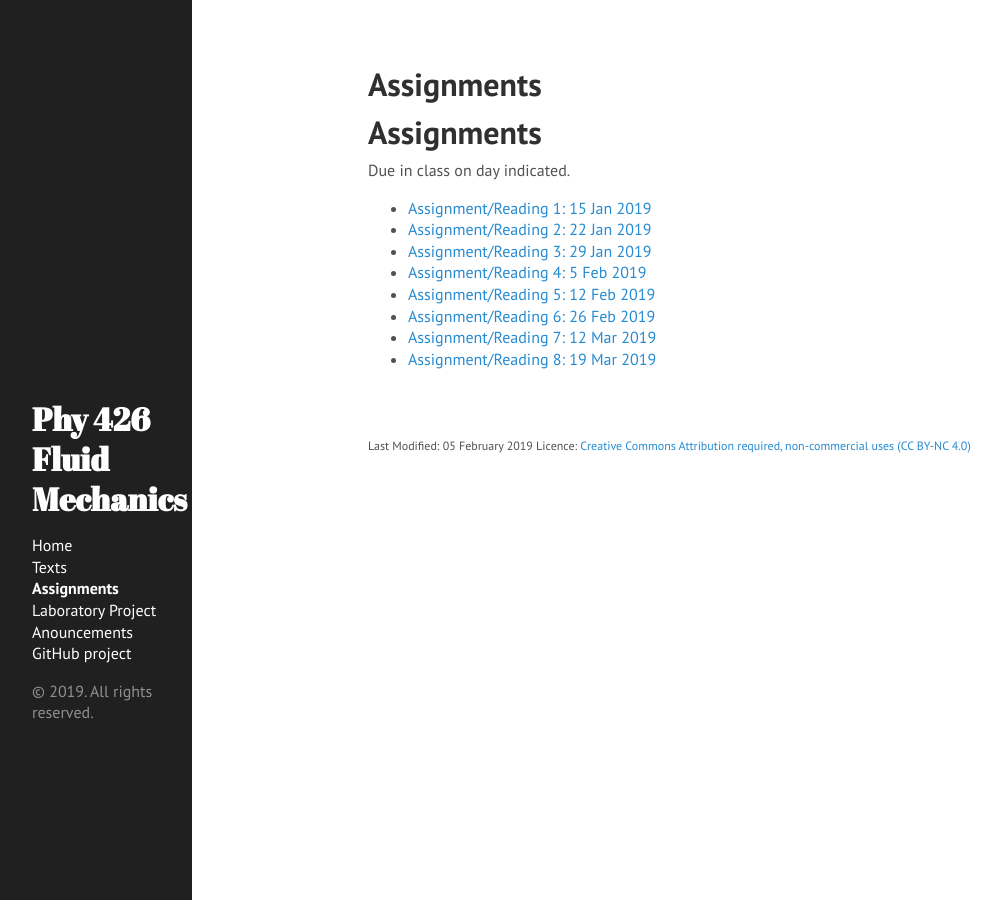
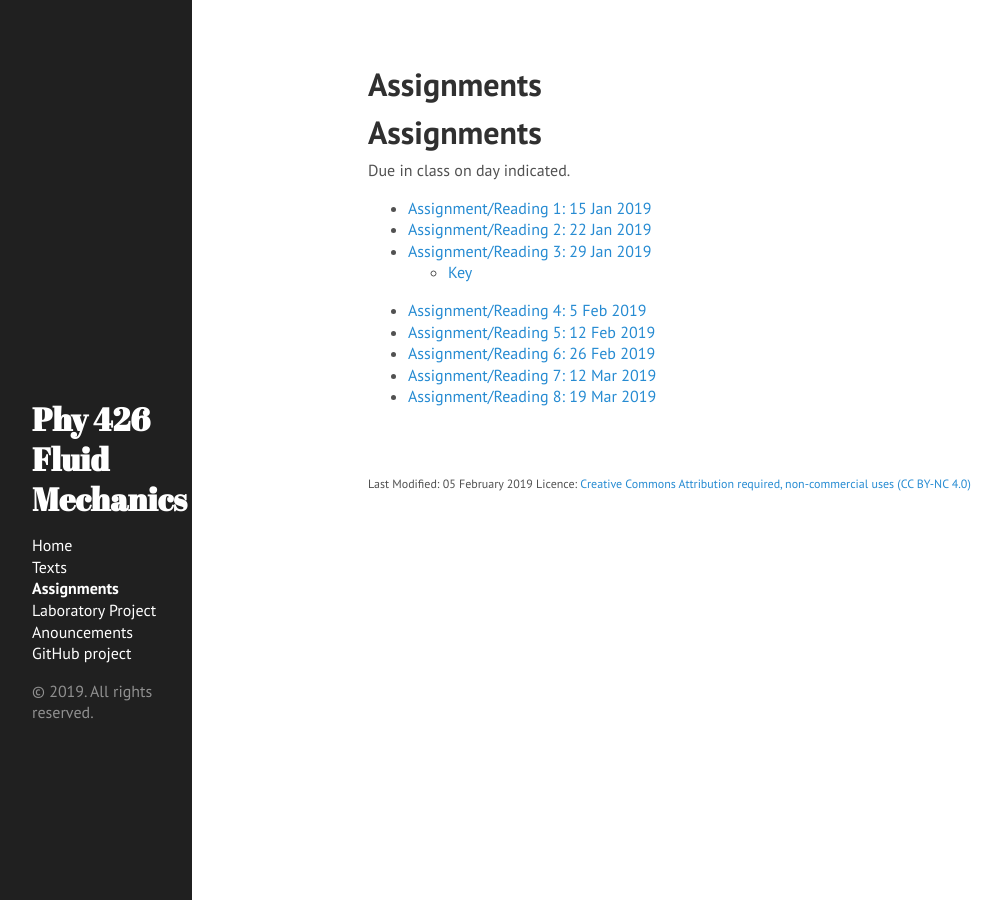
Before and after one commit to jklymak/Phy426, a Jekyll site: the page built from docs/Assignments/index.md, in a window 1280 px wide. Shown: the whole page, without its empty margins (0-1002 px from the left). Built offline with Jekyll 4.4.1, drawn with Linux system fonts in a browser that asks for light colours.

Commit message:
Assignment3Key

```diff
--- a/docs/Assignments/index.md
+++ b/docs/Assignments/index.md
@@ -9,6 +9,7 @@ Due in class on day indicated.
   - [Assignment/Reading 1: 15 Jan 2019](../Assignments/Assignment01/)
   - [Assignment/Reading 2: 22 Jan 2019](../Assignments/Assignment02/)
   - [Assignment/Reading 3: 29 Jan 2019](../Assignments/Assignment03/)
+    - [Key](./Assignments/Assignment3Key.html)
   - [Assignment/Reading 4:  5 Feb 2019](../Assignments/Assignment04/)
   - [Assignment/Reading 5: 12 Feb 2019](../Assignments/Assignment05/)
   - [Assignment/Reading 6: 26 Feb 2019](../Assignments/Assignment06/)
```
